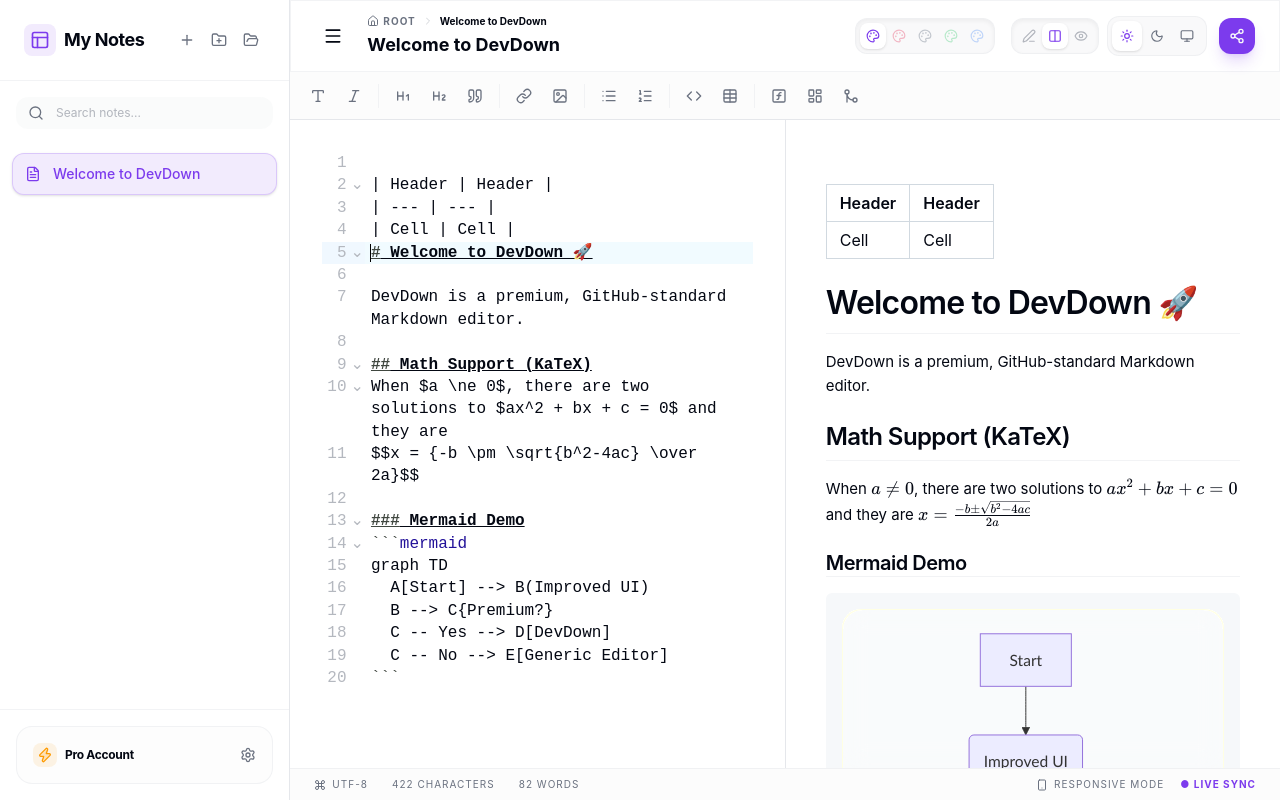
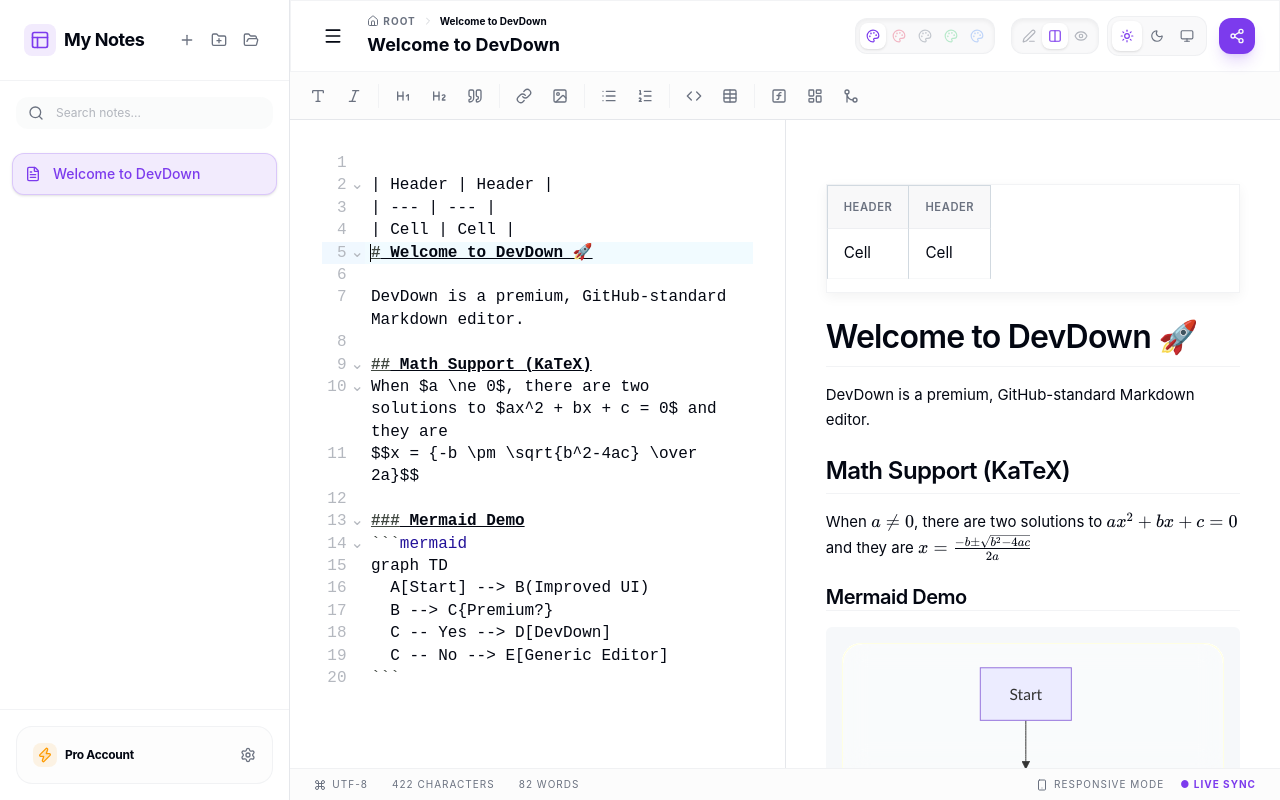
Before and after one commit to YashashavGoyal/DevDown, a React (Vite) app: page / in a window 1280 px wide. Both pictures are taken after a click on the button "Table". Built offline with nearby package versions, Linux system fonts and the light colour scheme.

Commit message:
fix: table view in darkl/light mode

```diff
--- a/src/App.tsx
+++ b/src/App.tsx
@@ -492,7 +492,7 @@
                   settings.zenMode && "px-10 py-6"
                 )}
               >
-                <Preview value={activeDoc.content} containerRef={previewContainerRef} onScroll={() => handleScroll('preview')} />
+                <Preview value={activeDoc.content} isDark={isEditorDark} containerRef={previewContainerRef} onScroll={() => handleScroll('preview')} />
               </motion.div>
             )}
           </AnimatePresence>
--- a/src/components/Preview.tsx
+++ b/src/components/Preview.tsx
@@ -10,6 +10,7 @@
 
 interface PreviewProps {
   value: string;
+  isDark?: boolean;
   containerRef?: React.RefObject<HTMLDivElement | null>;
   onScroll?: (e: React.UIEvent<HTMLDivElement>) => void;
 }
@@ -85,6 +86,15 @@
     if (align) style.textAlign = align as any;
     return <div style={style} {...props}>{children}</div>;
   },
+  table: ({ children }: any) => (
+    <div className="table-container my-8 overflow-hidden rounded-none border border-border/50 shadow-sm bg-background">
+      <div className="overflow-x-auto custom-scrollbar">
+        <table className="w-full border-collapse border-hidden">
+          {children}
+        </table>
+      </div>
+    </div>
+  ),
   // Custom P to prevent hydration issues with nested block elements from rehype-raw
   p: ({ children }: any) => {
     const hasBlockChild = React.Children.toArray(children).some(
@@ -95,16 +105,14 @@
   }
 };
 
-const Preview: React.FC<PreviewProps> = ({ value, containerRef, onScroll }) => {
-  // Use the established check for dark mode
-  const isDark = typeof document !== 'undefined' && document.documentElement.classList.contains('dark');
-
+const Preview: React.FC<PreviewProps> = ({ value, isDark, containerRef, onScroll }) => {
   return (
     <div
       ref={containerRef}
       className={cn(
         "h-full w-full overflow-y-auto px-10 py-16 sync-scroll-container custom-scrollbar max-w-[900px] mx-auto transition-all duration-500 bg-background",
-        "selection:bg-primary/20 selection:text-primary"
+        "selection:bg-primary/20 selection:text-primary",
+        isDark ? "dark" : "light"
       )}
       onScroll={onScroll}
     >
--- a/src/index.css
+++ b/src/index.css
@@ -22,7 +22,8 @@
   --color-ring: hsl(var(--ring));
 }
 
-:root {
+:root,
+.light {
   --background: 0 0% 100%;
   --foreground: 224 71.4% 4.1%;
   --card: 0 0% 100%;
@@ -47,6 +48,12 @@
   --toolbar-height: 48px;
   --app-font-size: 16px;
   --app-font-family: Inter, system-ui, sans-serif;
+  --color-canvas-default: #ffffff;
+  --color-canvas-subtle: #f6f8fa;
+  --color-border-default: #d0d7de;
+  --color-border-muted: hsla(220, 13%, 91%, 0.5);
+  --color-fg-default: #1f2328;
+  --color-fg-muted: #656d76;
 }
 
 @media (max-width: 768px) {
@@ -142,6 +149,7 @@
 .no-scrollbar::-webkit-scrollbar {
   display: none;
 }
+
 .no-scrollbar {
   -ms-overflow-style: none;
   scrollbar-width: none;
@@ -152,9 +160,13 @@
   line-height: 1.5 !important;
   font-family: var(--app-font-family) !important;
   background-color: transparent !important;
+  color: hsl(var(--foreground)) !important;
 }
 
-.markdown-body h1, .markdown-body h2, .markdown-body h3, .markdown-body h4 {
+.markdown-body h1,
+.markdown-body h2,
+.markdown-body h3,
+.markdown-body h4 {
   color: hsl(var(--foreground)) !important;
   border-bottom: 1px solid hsla(var(--border) / 0.5) !important;
   margin-top: 1.5rem !important;
@@ -189,8 +201,8 @@
 }
 
 /* Proper Nesting Hierarchy */
-.markdown-body li > ul,
-.markdown-body li > ol {
+.markdown-body li>ul,
+.markdown-body li>ol {
   padding-left: 1.5rem !important;
   margin-top: 0.4rem !important;
   margin-bottom: 0.4rem !important;
@@ -210,8 +222,62 @@
   margin-bottom: 0.8rem !important;
 }
 
-.markdown-body li > p,
-.markdown-body li > div {
+.markdown-body li>p,
+.markdown-body li>div {
   margin-bottom: 0 !important;
-  display: block !important; /* Fixed: Prevents markers from merging with text */
+  display: block !important;
+  /* Fixed: Prevents markers from merging with text */
 }
+
+/* Premium Table Enhancements */
+.table-container {
+  box-shadow: 0 4px 12px rgba(0, 0, 0, 0.05) !important;
+  border: 1px solid hsla(var(--border) / 0.5) !important;
+  background-color: hsl(var(--background)) !important;
+}
+
+.table-container table {
+  margin: 0 !important;
+  border: none !important;
+  background-color: transparent !important;
+  font-size: 0.95rem !important;
+  width: 100% !important;
+  border-collapse: collapse !important;
+}
+
+.table-container thead {
+  background-color: hsla(var(--muted) / 0.6) !important;
+}
+
+.table-container th {
+  font-weight: 600 !important;
+  text-transform: uppercase !important;
+  font-size: 0.7rem !important;
+  letter-spacing: 0.05em !important;
+  padding: 0.8rem 1rem !important;
+  color: hsl(var(--muted-foreground)) !important;
+  border-bottom: 1px solid hsla(var(--border) / 0.5) !important;
+  text-align: left !important;
+}
+
+.table-container td {
+  padding: 0.8rem 1rem !important;
+  border-bottom: 1px solid hsla(var(--border) / 0.3) !important;
+  color: hsl(var(--foreground)) !important;
+}
+
+.table-container tr {
+  background-color: transparent !important;
+}
+
+.table-container tr:nth-child(even) {
+  background-color: hsla(var(--muted) / 0.15) !important;
+}
+
+.table-container tr:hover td {
+  background-color: hsla(var(--primary) / 0.05) !important;
+}
+
+.dark .table-container {
+  box-shadow: 0 4px 20px rgba(0, 0, 0, 0.3) !important;
+}
```
Also changed, not shown: 1 other file (tests, documents, lock files or other folders).
